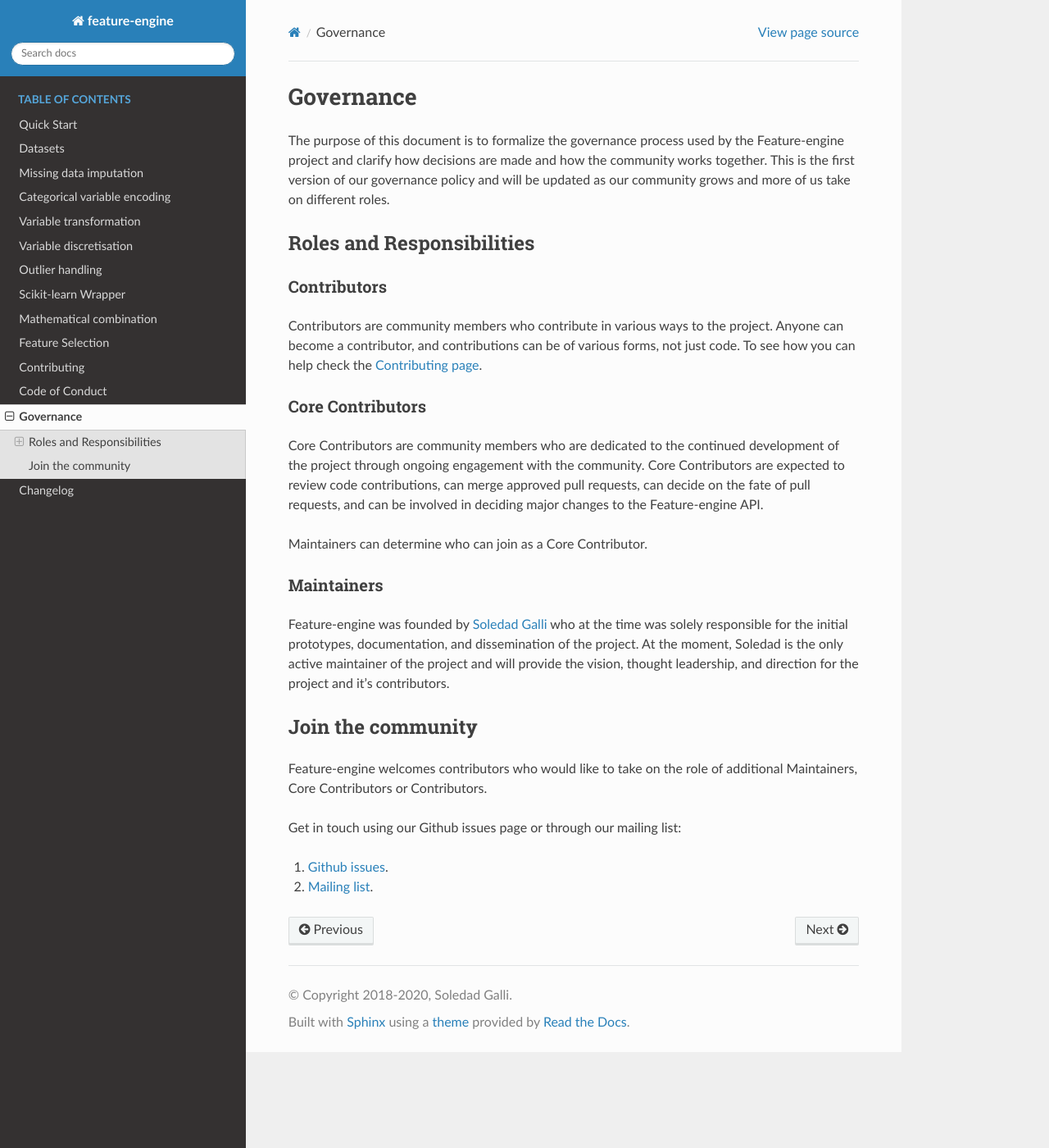
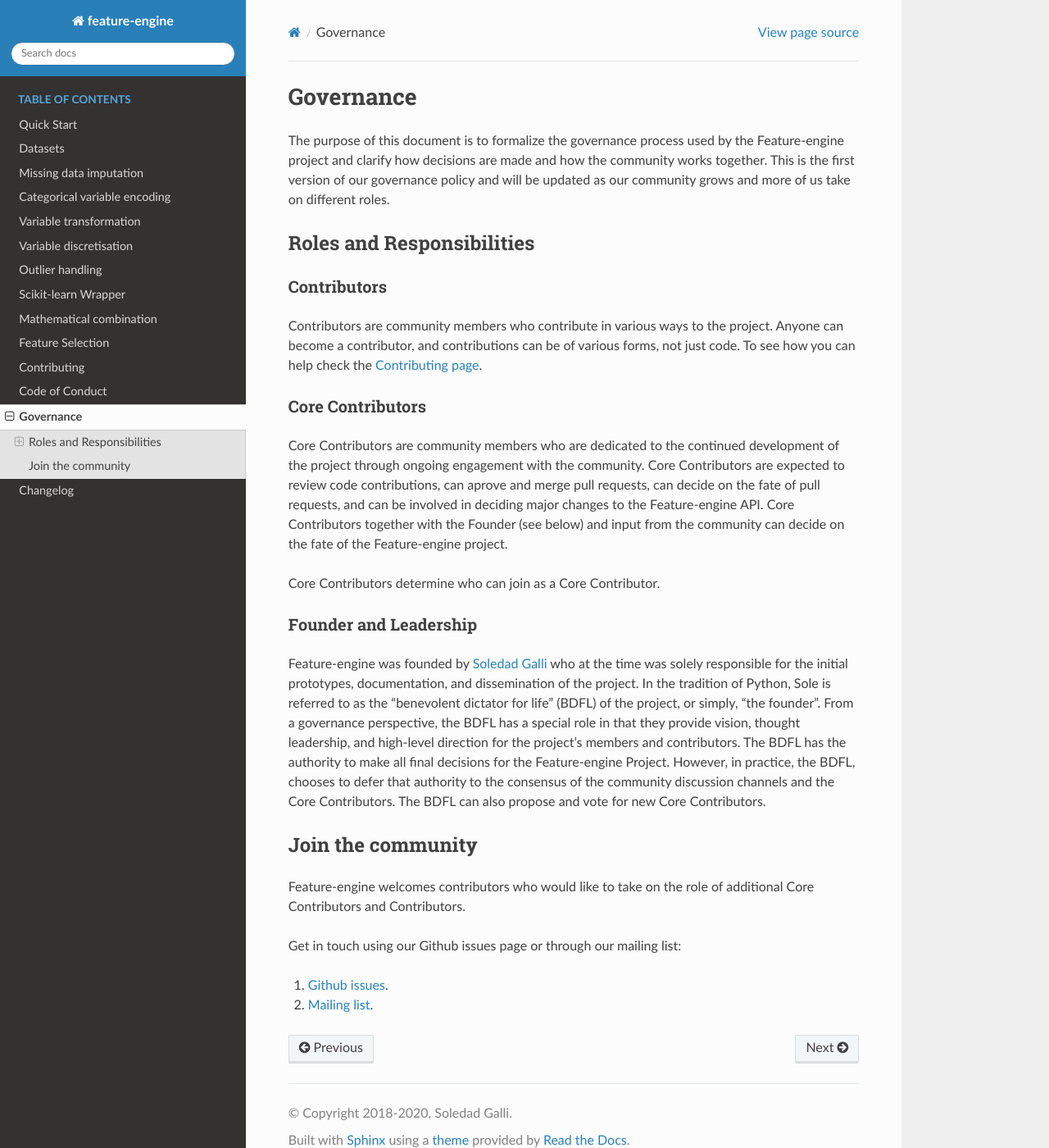
Before and after one commit to feature-engine/feature_engine, a Sphinx documentation site: the page built from docs/governance.rst, in a window 1280 px wide and 1400 px high. Shown: the whole window at 82% size. Built offline with Sphinx 7.4.7 and the Read the Docs theme 2.0.0, drawn with Linux system fonts in a browser that asks for light colours; the version number could not be read and is left out.

Commit message:
updated governance

```diff
--- a/docs/governance.rst
+++ b/docs/governance.rst
@@ -1,9 +1,7 @@
 Governance
 ==========
 
-The purpose of this document is to formalize the governance process used by the Feature-engine project and clarify how
-decisions are made and how the community works together. This is the first version of our governance policy and will be
-updated as our community grows and more of us take on different roles.
+The purpose of this document is to formalize the governance process used by the Feature-engine project and clarify how decisions are made and how the community works together. This is the first version of our governance policy and will be updated as our community grows and more of us take on different roles.
 
 Roles and Responsibilities
 --------------------------
@@ -11,33 +9,27 @@
 Contributors
 ~~~~~~~~~~~~
 
-Contributors are community members who contribute in various ways to the project. Anyone can become a contributor, and
-contributions can be of various forms, not just code. To see how you can help check the `Contributing page <https://feature-engine.readthedocs.io/en/latest/contributing/index.html>`_.
+Contributors are community members who contribute in various ways to the project. Anyone can become a contributor, and contributions can be of various forms, not just code. To see how you can help check the `Contributing page <https://feature-engine.readthedocs.io/en/latest/contributing/index.html>`_.
 
 
 Core Contributors
 ~~~~~~~~~~~~~~~~~
 
-Core Contributors are community members who are dedicated to the continued development of the project through ongoing
-engagement with the community. Core Contributors are expected to review code contributions, can merge approved pull
-requests, can decide on the fate of pull requests, and can be involved in deciding major changes to the Feature-engine API.
+Core Contributors are community members who are dedicated to the continued development of the project through ongoing engagement with the community. Core Contributors are expected to review code contributions, can aprove and merge pull requests, can decide on the fate of pull requests, and can be involved in deciding major changes to the Feature-engine API. Core Contributors together with the Founder (see below) and input from the community can decide on the fate of the Feature-engine project.
 
-Maintainers can determine who can join as a Core Contributor.
+Core Contributors determine who can join as a Core Contributor.
 
 
-Maintainers
-~~~~~~~~~~~
+Founder and Leadership
+~~~~~~~~~~~~~~~~~~~~~~
 
-Feature-engine was founded by `Soledad Galli <https://www.trainindata.com/meet-the-team>`_ who at the time was solely responsible
-for the initial prototypes, documentation, and dissemination of the project. At the moment, Soledad is the only active
-maintainer of the project and will provide the vision, thought leadership, and direction for the project and it’s contributors.
+Feature-engine was founded by `Soledad Galli <https://www.trainindata.com/meet-the-team>`_ who at the time was solely responsible for the initial prototypes, documentation, and dissemination of the project. In the tradition of Python, Sole is referred to as the “benevolent dictator for life” (BDFL) of the project, or simply, “the founder”. From a governance perspective, the BDFL has a special role in that they provide vision, thought leadership, and high-level direction for the project’s members and contributors. The BDFL has the authority to make all final decisions for the Feature-engine Project. However, in practice, the BDFL, chooses to defer that authority to the consensus of the community discussion channels and the Core Contributors. The BDFL can also propose and vote for new Core Contributors.
 
 
 Join the community
 ------------------
 
-Feature-engine welcomes contributors who would like to take on the role of additional Maintainers, Core Contributors or
-Contributors.
+Feature-engine welcomes contributors who would like to take on the role of additional Core Contributors and Contributors.
 
 Get in touch using our Github issues page or through our mailing list:
 
```
